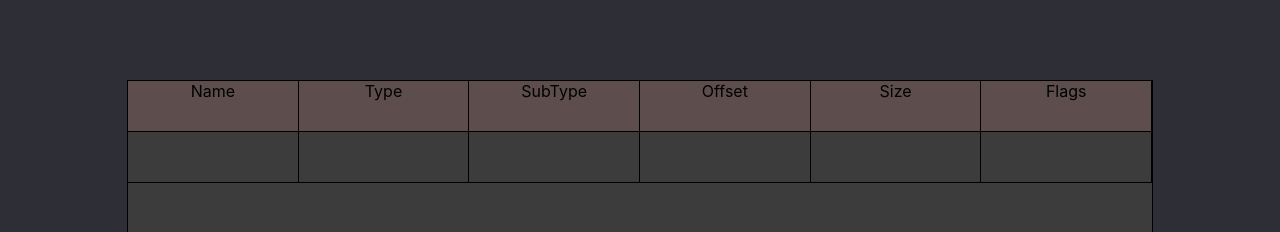
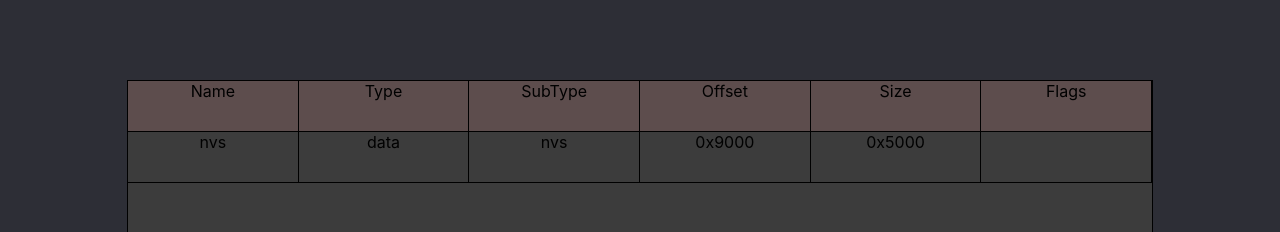
Before and after one commit to platevoltage/esp32-partition-calculator, a React (Create React App) app: page / in a window 1280 px wide. Shown: the top 232 px of the page. Built offline with nearby package versions, Linux system fonts and the light colour scheme.

Commit message:
props now passed to row

```diff
--- a/src/components/Row.tsx
+++ b/src/components/Row.tsx
@@ -1,14 +1,28 @@
 import React from 'react'
 
-export default function Row() {
+export interface Partition {
+    name: string;
+    type: string;
+    subType: string;
+    offset: number;
+    size: number;
+    flags?: string;
+}
+
+interface Props {
+    data: Partition;
+}
+
+
+export default function Row({data}: Props) {
   return (
     <div className="row">
-        <div className="column"></div>
-        <div className="column"></div>
-        <div className="column"></div>
-        <div className="column"></div>
-        <div className="column"></div>
-        <div className="column"></div>
+        <div className="column">{data.name}</div>
+        <div className="column">{data.type}</div>
+        <div className="column">{data.subType}</div>
+        <div className="column">0x{data.offset.toString(16)}</div>
+        <div className="column">0x{data.size.toString(16)}</div>
+        <div className="column">{data.flags}</div>
     </div>
   )
 }
--- a/src/components/Table.tsx
+++ b/src/components/Table.tsx
@@ -1,8 +1,16 @@
-import React from 'react'
 import './Table.css';
-import Row from './Row';
+import Row, {Partition} from './Row';
+
 
 export default function Table() {
+
+    const testData: Partition = {
+        name: "nvs",
+        type: "data",
+        subType: "nvs",
+        offset: 0x9000,
+        size: 0x5000,
+    }
     return (
         <main>
             <header className="row">
@@ -13,7 +21,9 @@ export default function Table() {
                 <div className="column">Size</div>
                 <div className="column">Flags</div>
             </header>
-      <Row />
+
+            <Row data={testData}/>
+
         </main>
     )
 }
```
Lines whose indentation alone changed are shown as unchanged.
